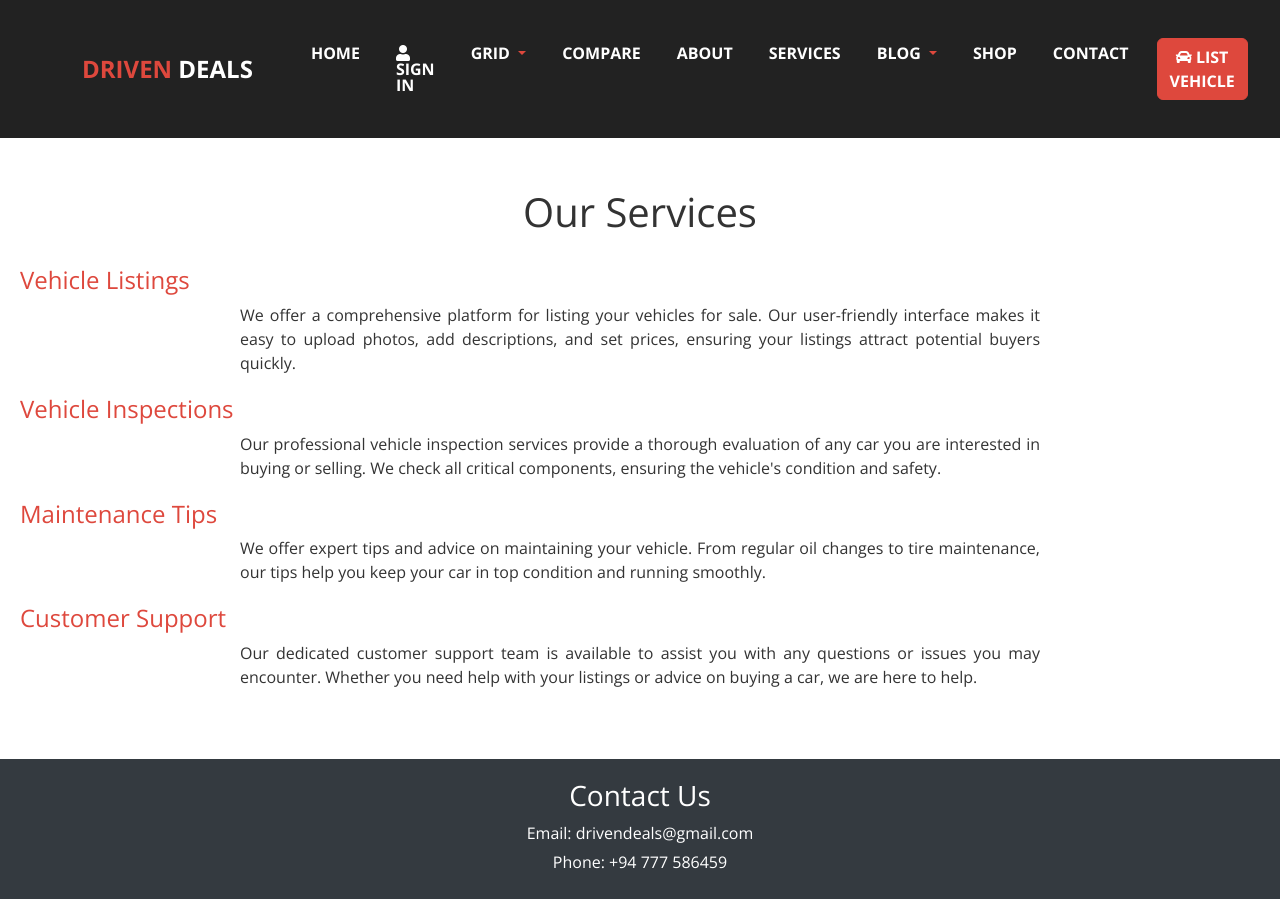
After one commit to vinuvii/DrivenDeals, a Django app: page /services/ in a window 1280 px wide. The commit adds this page. Run offline with Django 5.2, Linux system fonts and the light colour scheme; some libraries are stand-ins or nearby versions.

Commit message:
Created the services.html page

```diff
--- a/templates/base.html
+++ b/templates/base.html
@@ -173,7 +173,7 @@
             <div class="collapse navbar-collapse" id="navbarNav">
                 <ul class="navbar-nav ms-auto">
                     <li class="nav-item">
-                        <a class="nav-link" href="#">HOME</a>
+                        <a class="nav-link" href="{% url 'home' %}">HOME</a>
                     </li>
                     {% if user.is_authenticated %}
                         <li class="nav-item dropdown">
@@ -212,7 +212,7 @@
                         <a class="nav-link" href="{% url 'about' %}">ABOUT</a>
                     </li>
                     <li class="nav-item">
-                        <a class="nav-link" href="#">SERVICES</a>
+                        <a class="nav-link" href="{% url 'services' %}">SERVICES</a>
                     </li>
                     <li class="nav-item dropdown">
                         <a class="nav-link dropdown-toggle" href="#" id="navbarDropdownBlog" role="button" data-bs-toggle="dropdown" aria-expanded="false">
--- /dev/null
+++ b/vehicles/templates/vehicles/services.html
@@ -0,0 +1,57 @@
+{% extends 'base.html' %}
+
+{% block extra_head %}
+<style>
+    .services-section {
+        padding: 50px 20px;
+        background-color: #ffffff;
+        color: #333;
+    }
+    .services-section h1 {
+        text-align: center;
+        margin-bottom: 30px;
+    }
+    .services-section .service {
+        margin-bottom: 20px;
+    }
+    .services-section .service h2 {
+        font-size: 24px;
+        color: #de483d;
+    }
+    .services-section .service p {
+        text-align: justify;
+        margin: 0 auto 15px auto; /* Added margin-bottom for spacing between paragraphs */
+        max-width: 800px;
+    }
+</style>
+{% endblock %}
+
+{% block content %}
+<div class="services-section">
+    <h1>Our Services</h1>
+    <div class="service">
+        <h2>Vehicle Listings</h2>
+        <p>
+            We offer a comprehensive platform for listing your vehicles for sale. Our user-friendly interface makes it easy to upload photos, add descriptions, and set prices, ensuring your listings attract potential buyers quickly.
+        </p>
+    </div>
+    <div class="service">
+        <h2>Vehicle Inspections</h2>
+        <p>
+            Our professional vehicle inspection services provide a thorough evaluation of any car you are interested in buying or selling. We check all critical components, ensuring the vehicle's condition and safety.
+        </p>
+    </div>
+    <div class="service">
+        <h2>Maintenance Tips</h2>
+        <p>
+            We offer expert tips and advice on maintaining your vehicle. From regular oil changes to tire maintenance, our tips help you keep your car in top condition and running smoothly.
+        </p>
+    </div>
+    <div class="service">
+        <h2>Customer Support</h2>
+        <p>
+            Our dedicated customer support team is available to assist you with any questions or issues you may encounter. Whether you need help with your listings or advice on buying a car, we are here to help.
+        </p>
+    </div>
+</div>
+{% endblock %}
--- a/vehicles/urls.py
+++ b/vehicles/urls.py
@@ -16,4 +16,5 @@ urlpatterns = [
     path('about/', views.about, name='about'),
     path('blog1/', views.blog1, name='blog1'),
     path('blog2/', views.blog2, name='blog2'),
+    path('services/', views.services, name='services'),
 ]
--- a/vehicles/views.py
+++ b/vehicles/views.py
@@ -79,3 +79,6 @@ def blog1(request):
 
 def blog2(request):
     return render(request, 'vehicles/blog2.html')
+
+def services(request):
+    return render(request, 'vehicles/services.html')
```
